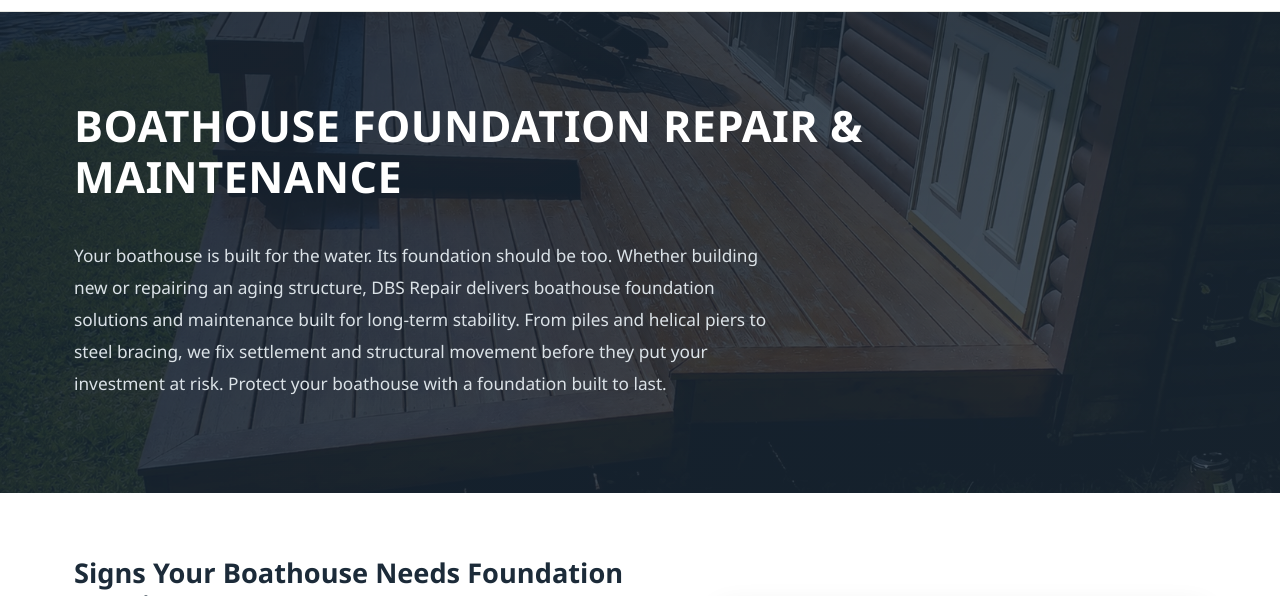
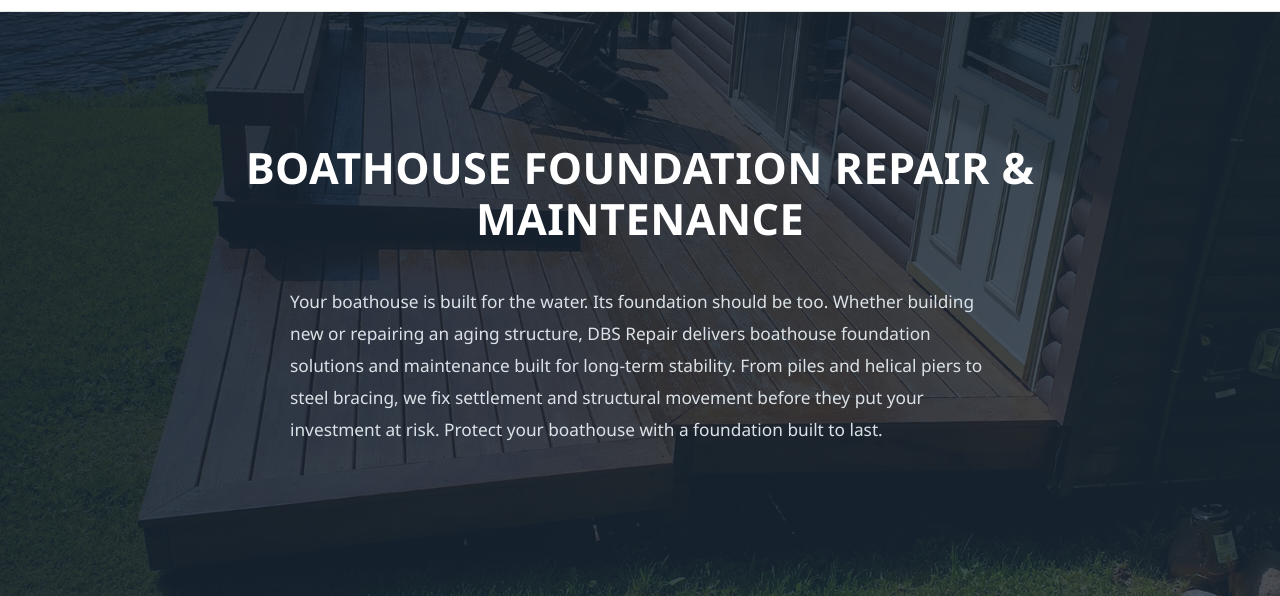
Before and after one commit to santicareaga17-creator/boathouse-foundation-repair, a website: page index.html in a window 1280 px wide. Shown: the part 153-749 px from the top of the page. Drawn offline with Linux system fonts and the light colour scheme.

Commit message:
Center hero content block with more vertical breathing room

```diff
--- a/index.html
+++ b/index.html
@@ -85,11 +85,12 @@
     position:relative;color:#fff;
     background:linear-gradient(120deg, rgba(21,34,48,.92), rgba(28,43,57,.78)),
       url('assets/dock.jpg') center/cover no-repeat;
-    padding:88px 0 76px;
+    padding:130px 0 150px;
   }
+  .hero .wrap{text-align:center;}
   .hero .eyebrow{color:#c9dcae;}
-  .hero h1{font-size:2.7rem;max-width:820px;text-transform:uppercase;margin-bottom:.85em;letter-spacing:.01em;}
-  .hero p.lead{color:#dbe2e7;font-size:1.08rem;line-height:1.85;max-width:700px;margin-top:0;}
+  .hero h1{font-size:2.7rem;max-width:820px;margin:0 auto .95em;text-transform:uppercase;letter-spacing:.01em;}
+  .hero p.lead{color:#dbe2e7;font-size:1.08rem;line-height:1.85;max-width:700px;margin:0 auto;text-align:left;}
   .hero-ctas{display:flex;gap:16px;flex-wrap:wrap;margin-top:1.6em;}
   .hero-badges{display:flex;gap:28px;margin-top:2.6em;flex-wrap:wrap;color:#cfd8de;font-size:.85rem;}
   .hero-badges strong{display:block;color:#fff;font-size:1.15rem;}
```
